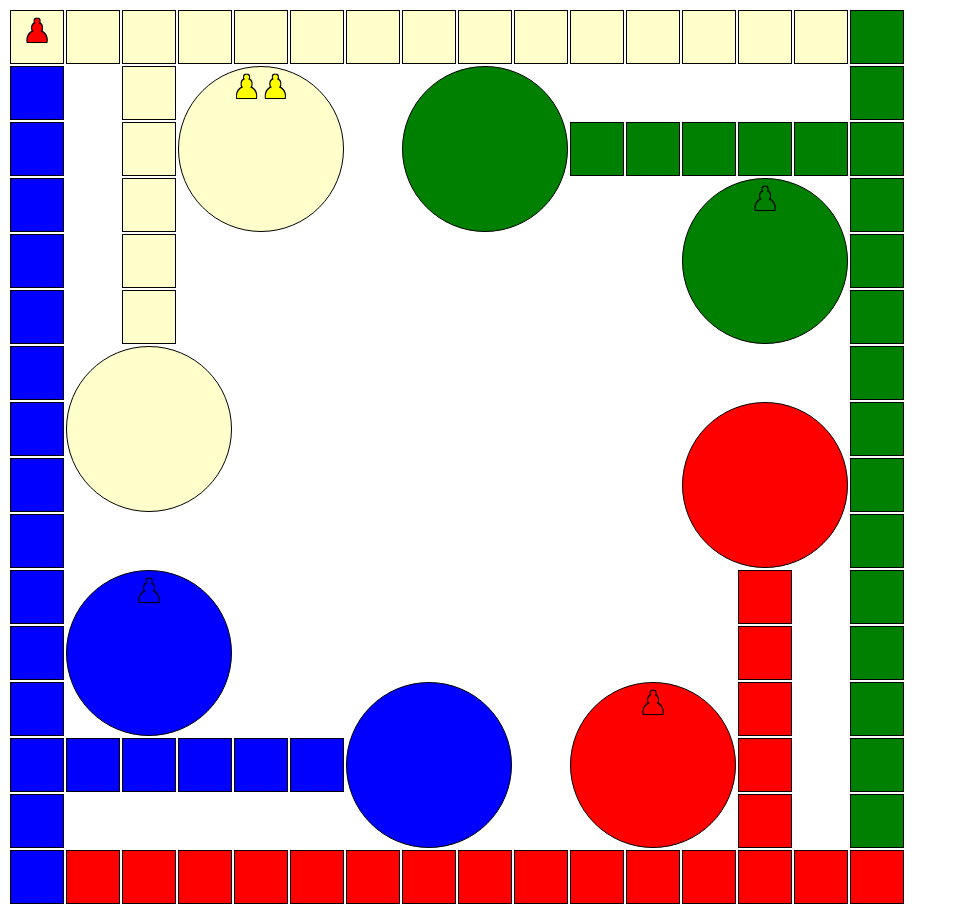
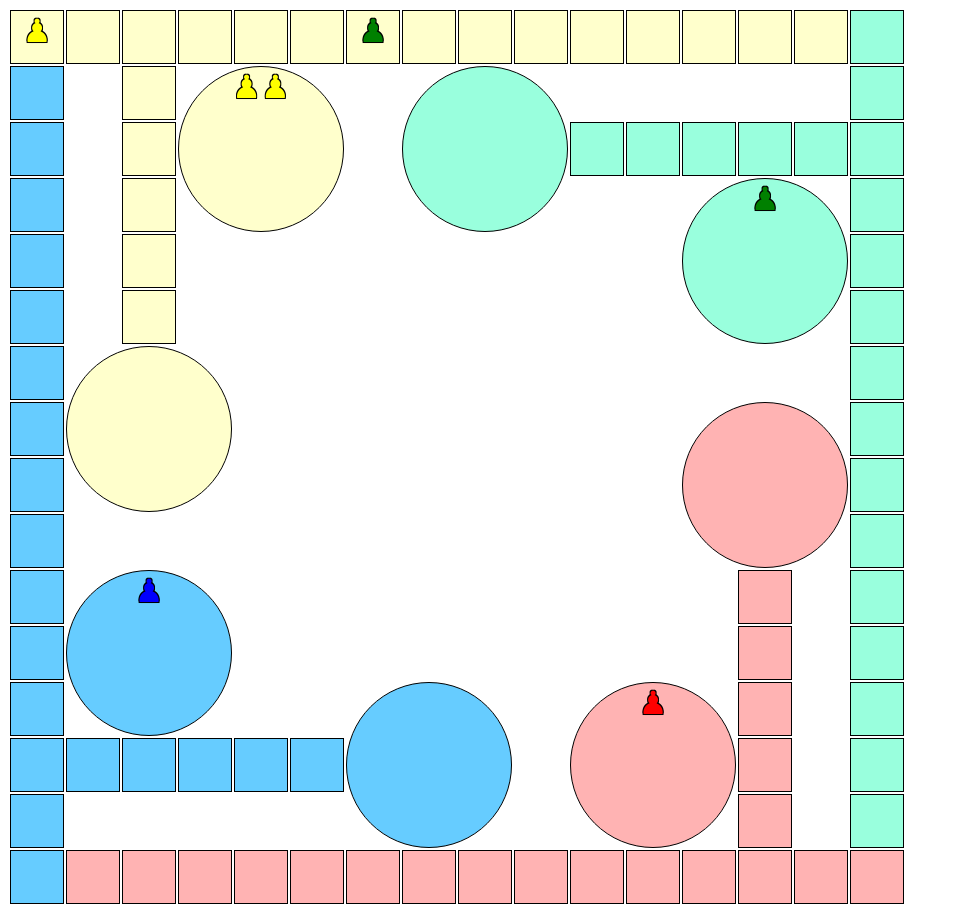
Before and after one commit to SAParfitt/WebSorry, a React app in the folder ui/: page / in a window 1280 px wide. Shown: the whole page, without its empty margins (0-957 px from the left). Built offline with nearby package versions, Linux system fonts and the light colour scheme.

Commit message:
Pawn moving around corners and into safety zone.

```diff
--- a/ui/src/index.css
+++ b/ui/src/index.css
@@ -9,7 +9,27 @@ td {
 }
 
 td.yellow {
-	background-color: rgba(255, 255, 204, 1);
+	background-color: rgb(255, 255, 204);
+}
+
+td.green {
+	background-color: rgb(153, 255, 221);
+}
+
+td.red {
+	background-color: rgb(255, 179, 179);
+}
+
+td.blue {
+	background-color: rgb(102, 204, 255);
+}
+
+td.blank {
+	border: none;
+}
+
+td.home {
+	border-radius: 100px;
 }
 
 .pawn {
@@ -42,23 +62,3 @@ td.yellow {
 .pawn.blue {
 	color: blue;
 }
-
-td.green {
-	background-color: green;
-}
-
-td.red {
-	background-color: red;
-}
-
-td.blue {
-	background-color: blue;
-}
-
-td.blank {
-	border: none;
-}
-
-td.home {
-	border-radius: 100px;
-}
--- a/ui/src/index.js
+++ b/ui/src/index.js
@@ -41,14 +41,21 @@ const boardLayout = [
 
 const STARTCELLS  = [{x: 1, y: 3}, {x: 3, y: 12}, {x: 12, y:10}, {x: 10, y: 1}];
 const HOMECELLS   = [{x: 6,  y: 1}, {x: 1,  y: 7}, {x: 7,  y: 12}, {x: 12, y: 6}];
+const ENTRANCES   = [{x: 0, y: 2}, {x:2, y: 15}, {x: 15, y: 13}, {x: 0, y: 13}];
+const CORNERS     = [{x: 0, y: 0}, {x: 0, y:15}, {x:15, y: 15}, {x: 15, y: 0}];
 
 class GameState {
-  constructor() {
-    this.players = {};
-    this.players.yellow = [{x: 1, y: 3}, {x: 1, y: 3}];
-    this.players.green = [{x: 3, y: 12}];
-    this.players.red = [{x: 12, y:10}, {x: 0, y: 0}];
-    this.players.blue = [{x: 10, y: 1}];
+
+  constructor(copy) {
+    if (copy) {
+      this.players = copy.players.slice();
+    } else {
+      this.players = [];
+      this.players[YE] = [{x: 1, y: 3}, {x: 1, y: 3}, {x: 0, y: 0}];
+      this.players[GR] = [{x: 0, y: 6}, {x: 3, y: 12}];
+      this.players[RD] = [{x: 12, y:10}];
+      this.players[BL] = [{x: 10, y: 1}];
+    }
   }
 
   getPawnDetails(x, y) {
@@ -70,10 +77,38 @@ class GameState {
 
   advancePawn(x, y) {
 
-    for (let player in this.players) {
+    for (let player = 0; player < this.players.length; player++) {
       for (let pawn of this.players[player]) {
         if (pawn.x === x && pawn.y === y) {
-          break;  //only handle the first pawn in Start and Home spaces
+
+          // Check if a pawn is at the entrance to a Safety Zone
+          if (pawn.x === ENTRANCES[player].x && pawn.y === ENTRANCES[player].y)
+          {
+            switch (player){
+              case YE:
+                pawn.x++;
+                break;
+              case GR:
+                pawn.y--;
+                break;
+              case RD:
+                pawn.x--;
+                break;
+              case BL:
+                pawn.y++;
+                break;
+            }
+          } else if (pawn.x === 0 && pawn.y < 15){
+            pawn.y++;
+          } else if (pawn.y === 15 && pawn.x < 15){
+            pawn.x++;
+          } else if (pawn.x === 15 && pawn.y > 0){
+            pawn.y--;
+          } else {
+            pawn.x--;
+          }
+
+          break;  //only handle the first pawn in the Start space
         }
       }
     }
@@ -82,21 +117,19 @@ class GameState {
 
 }
 
-const theGame = new GameState();
-
 function Square(props) {
   let cell = boardLayout[props.x][props.y];
 
   let pawnDiv = '';
   let pawnChars = '';
-  let thisPawn = theGame.getPawnDetails(props.x, props.y);
-  let pawnColor = thisPawn.color;
+  let thisPawn = props.gameState.getPawnDetails(props.x, props.y);
+  let pawnColor = COLORS[thisPawn.color];
   let pawnCount = thisPawn.count;
   if (pawnColor) {
     for (let i = 0; i < pawnCount; i++) {
       pawnChars += PAWNCHAR;
     }
-      pawnDiv = (<div class={'pawn ' + pawnColor}>{pawnChars}</div>);
+      pawnDiv = (<div className={'pawn ' + pawnColor}>{pawnChars}</div>);
   }
 
   switch (cell[TYPE]) {
@@ -109,12 +142,12 @@ function Square(props) {
         return (<td className={COLORS[cell[COLOR]]}>{pawnDiv}</td>);
       }
     case HO:
-      return (<td className={COLORS[cell[COLOR]] + ' home'} colspan = "3" rowspan = "3">{pawnDiv}</td>);
+      return (<td className={COLORS[cell[COLOR]] + ' home'} colSpan = "3" rowSpan = "3">{pawnDiv}</td>);
     case ST:
       if (pawnColor) {
-        return (<td className={COLORS[cell[COLOR]] + ' home'} colspan = "3" rowspan = "3" onClick={()=> props.onClick(props.x, props.y)}>{pawnDiv}</td>);
+        return (<td className={COLORS[cell[COLOR]] + ' home'} colSpan = "3" rowSpan = "3" onClick={()=> props.onClick(props.x, props.y)}>{pawnDiv}</td>);
       } else {
-        return (<td className={COLORS[cell[COLOR]] + ' home'} colspan = "3" rowspan = "3">{pawnDiv}</td>);
+        return (<td className={COLORS[cell[COLOR]] + ' home'} colSpan = "3" rowSpan = "3">{pawnDiv}</td>);
       };
     case BK:
       return (<td className="blank"/>);
@@ -127,13 +160,23 @@ function Square(props) {
 
 class GameBoard extends React.Component {
 
+  constructor(props) {
+    super(props);
+    this.state = {
+      gameState : new GameState(),
+    };
+  }
+
   handleClick(x, y){
-    theGame.advancePawn(x, y);
-    this.render();
+    let newGameState = new GameState(this.state.gameState);
+    newGameState.advancePawn(x, y);
+    this.setState({
+      gameState: newGameState,
+    })
   }
 
   render() {
-    alert('RENDER');
+    //console.log(this.state.gameState);
     let rows = [];
 
     for (let x = 0; x < boardLayout.length; x++)
@@ -142,6 +185,7 @@ class GameBoard extends React.Component {
 
       for (let y = 0; y < boardLayout[x].length; y++) {
         cells.push(<Square
+          gameState={this.state.gameState}
           x={x}
           y={y}
           onClick={(x,y) => this.handleClick(x,y)}/>
@@ -151,7 +195,7 @@ class GameBoard extends React.Component {
       rows[x] = (<tr>{cells}</tr>);
     }
 
-    return (<table>{rows}</table>);
+    return (<table><tbody>{rows}</tbody></table>);
 
   }
 
```
